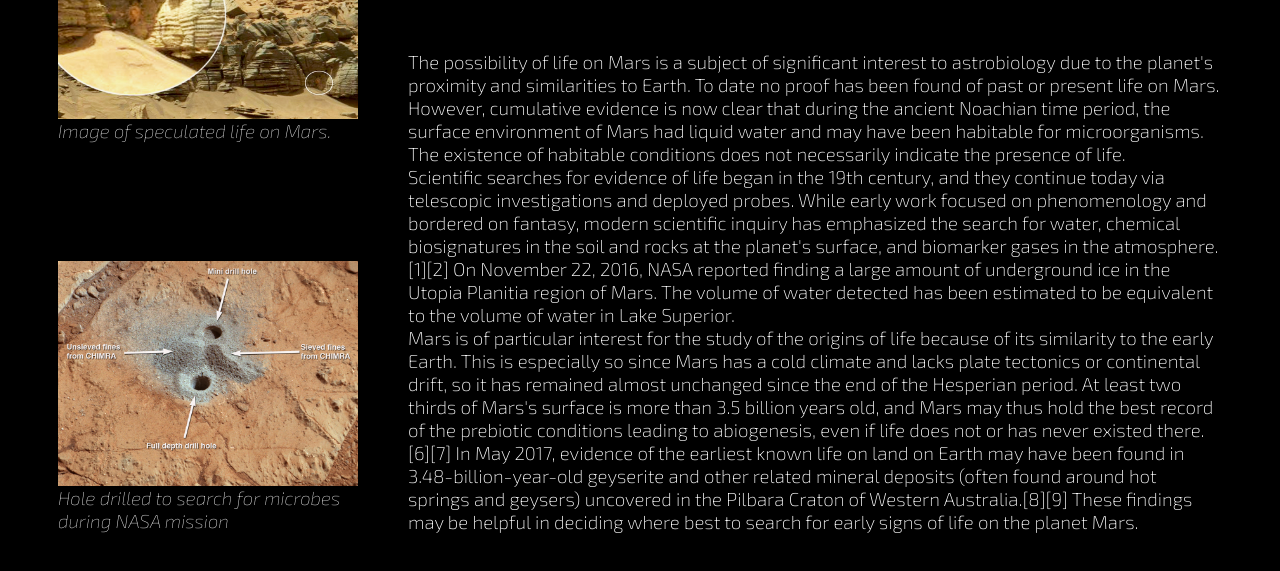
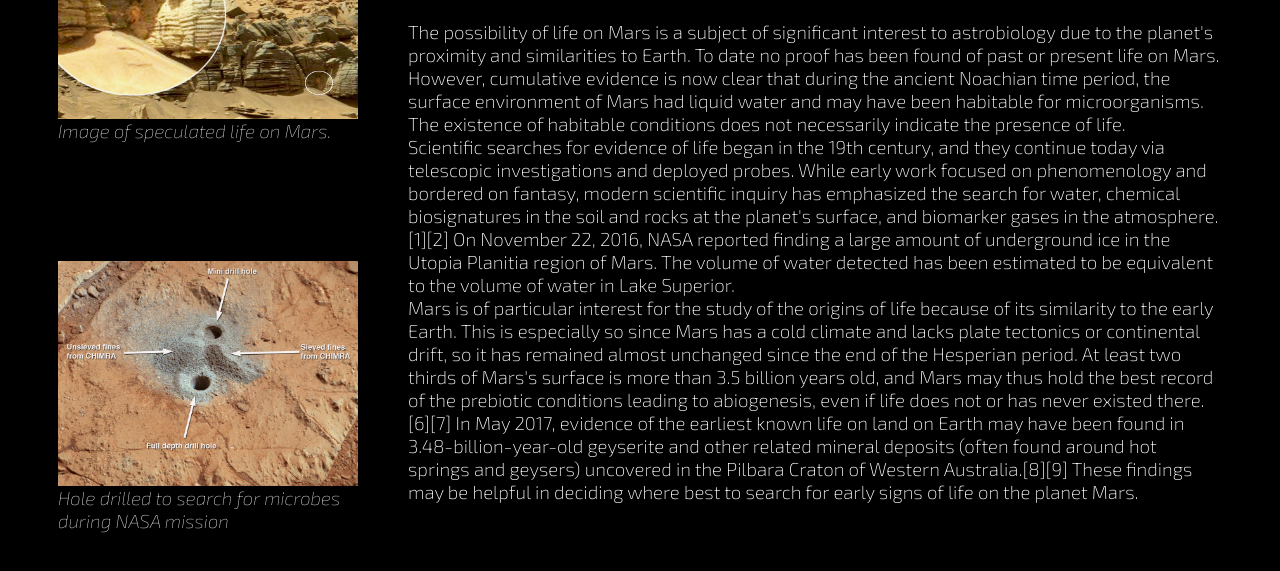
Before and after one commit to amitali/ifspring2018, a plain HTML site: page microsite/finished/index4.html in a window 1280 px wide. Shown: the part 481-1052 px from the top of the page. Drawn offline with Linux system fonts and the light colour scheme.

Commit message:
Add files via upload

```diff
--- a/microsite/finished/styles2.css
+++ b/microsite/finished/styles2.css
@@ -22,7 +22,7 @@ img{
     margin-left: 550px;
     padding: -20px;
     margin-right:150px;
-    margin-top:-250px;
+    margin-top:-240px;
     font-size:14pt;
     font-weight:200;
     text-align: right;
--- a/microsite/finished/styles4.css
+++ b/microsite/finished/styles4.css
@@ -39,8 +39,9 @@ position:absolute;
     font-weight:200;
     text-align: left;
     margin-right:50px;
-    margin-top:-500px;
+    margin-top:-530px;
     margin-left:400px;
+    margin-bottom:100px;
 }
 .navbar {
     overflow: hidden;
```
